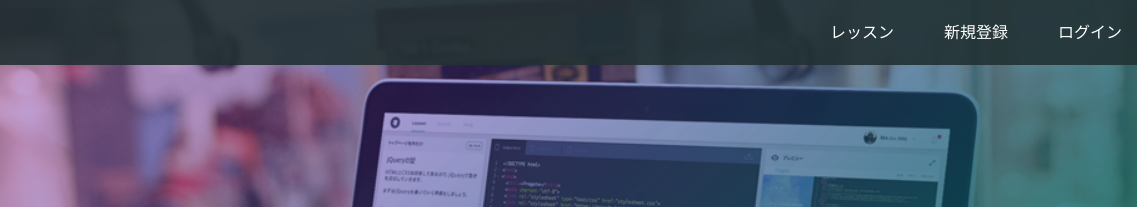
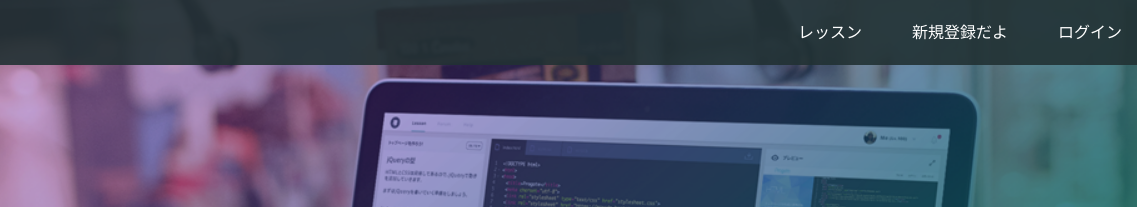
Before and after one commit to tanaken-2020/sample, a plain HTML site: page index.html in a window 1280 px wide. Shown: the top 207 px of the page, 143-1280 px from the left. Drawn offline with Linux system fonts and the light colour scheme.

Commit message:
Update index.html

```diff
--- a/index.html
+++ b/index.html
@@ -16,7 +16,7 @@
       <span class="fa fa-bars menu-icon"></span>
       <div class="header-right">
         <a href="#">レッスン</a>
-        <a href="#">新規登録</a>
+        <a href="#">新規登録だよ</a>
         <a href="#" class="login">ログイン</a>
       </div>
     </div>
```
